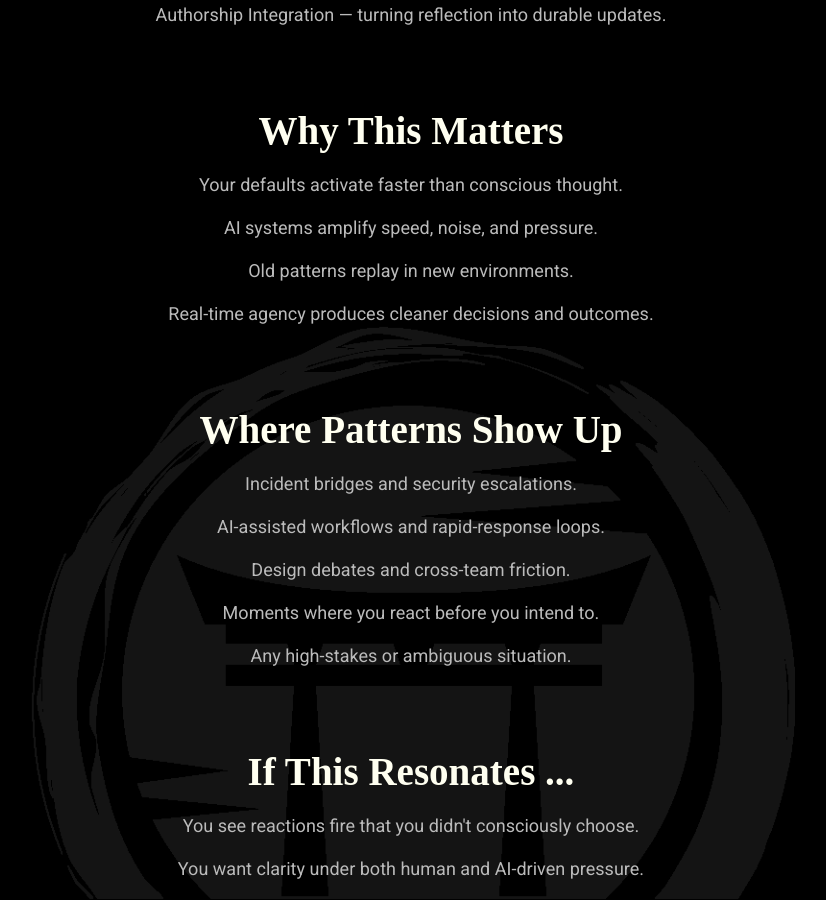
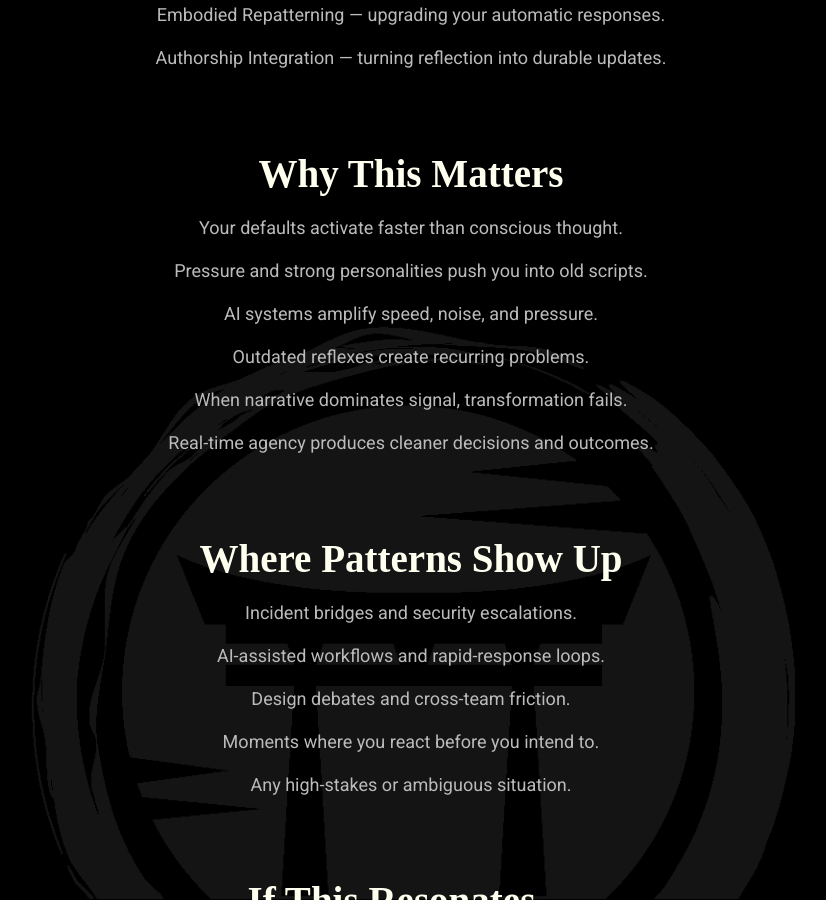
Before and after one commit to mindset-dojo/mindset-dojo.github.io, a Jekyll site: the page built from mission.md, in a window 1280 px wide and 900 px high, scrolled down 1295 px. Shown: the whole window, without its empty margins (229-1055 px from the left). Built offline with Jekyll 4.4.1, drawn with Linux system fonts in a browser that asks for light colours; some web fonts are replaced; some of the changed text lies outside the part shown.

Commit message:
refactor(page): mission recalibration

```diff
--- a/_data/sections/mission.yaml
+++ b/_data/sections/mission.yaml
@@ -10,6 +10,8 @@ description: |
 
   This isn't psychology. It's real-time systems behavior. If you don’t
   understand your defaults, your defaults control you.
+
+  When you sense the pattern early, the story can’t run you.
 
   Today, AI systems accelerate information flow, amplify noise, and push human
   attention into tighter loops. If you don't know your own patterns, AI will
@@ -48,8 +50,10 @@ sections:
       label: "Why This Matters"
       items:
         - "Your defaults activate faster than conscious thought."
+        - "Pressure and strong personalities push you into old scripts."
         - "AI systems amplify speed, noise, and pressure."
-        - "Old patterns replay in new environments."
+        - "Outdated reflexes create recurring problems."
+        - "When narrative dominates signal, transformation fails."
         - "Real-time agency produces cleaner decisions and outcomes."
   - type: text
     data:
```
